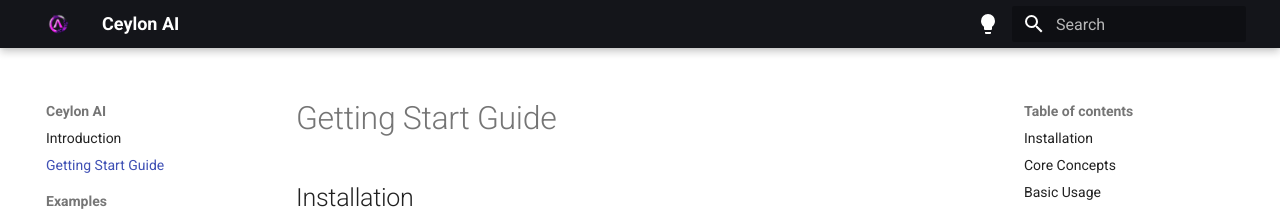
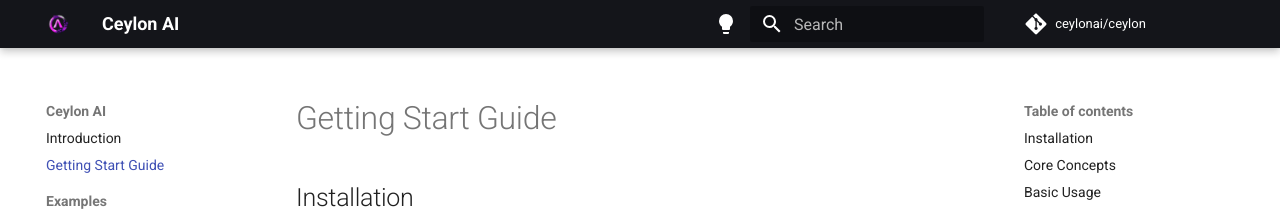
Before and after one commit to ceylonai/ceylon, an MkDocs documentation site: the page built from docs/getting_start.md, in a window 1280 px wide. Shown: the top 211 px of the page. Built offline with MkDocs 1.6.1 and Material for MkDocs 9.7.7, drawn with Linux system fonts in a browser that asks for light colours; comment, search, counter and statistics services are not loaded; the version menu is left out.

Commit message:
add repo details

```diff
--- a/mkdocs.yml
+++ b/mkdocs.yml
@@ -1,6 +1,7 @@
 site_name: "Ceylon AI"
 site_url: "https://ceylon.ai"
-
+repo_url: https://github.com/ceylonai/ceylon
+repo_name: ceylonai/ceylon
 copyright: Copyright 2025 Syigen LTD
 extra:
   # hide the "Made with Material for MkDocs" message
```
